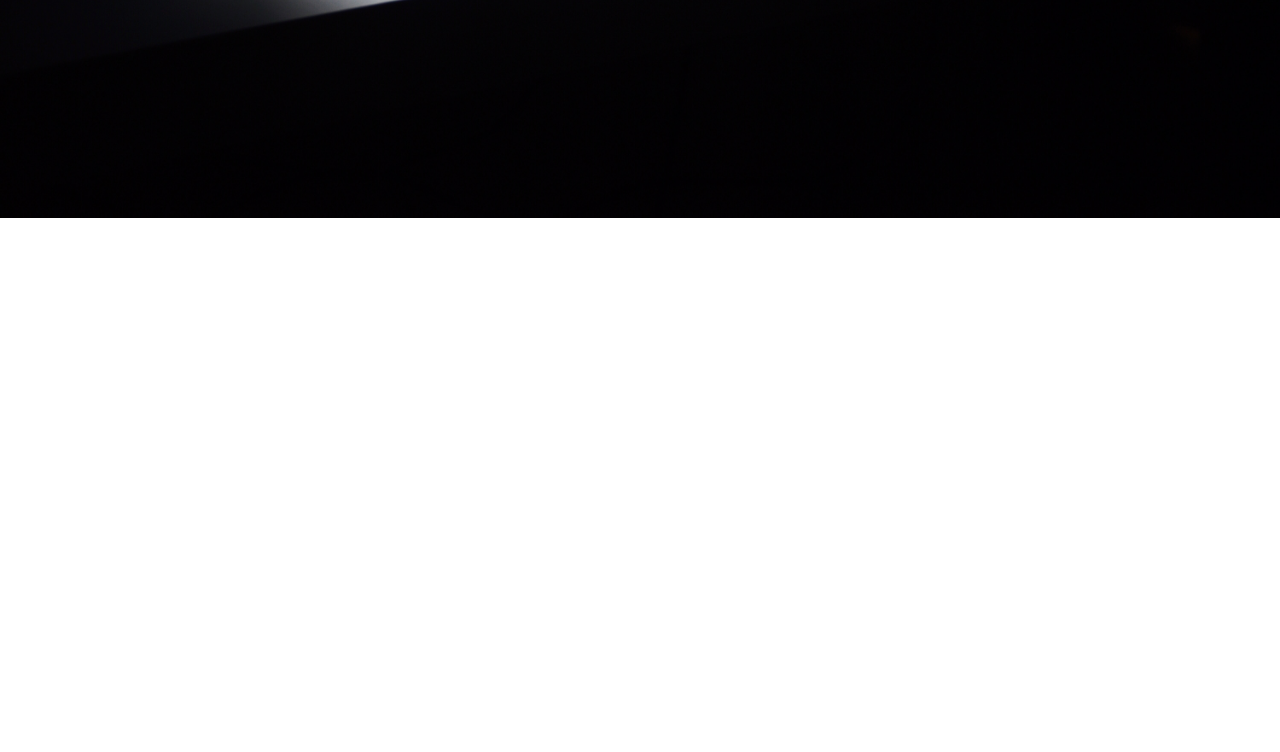
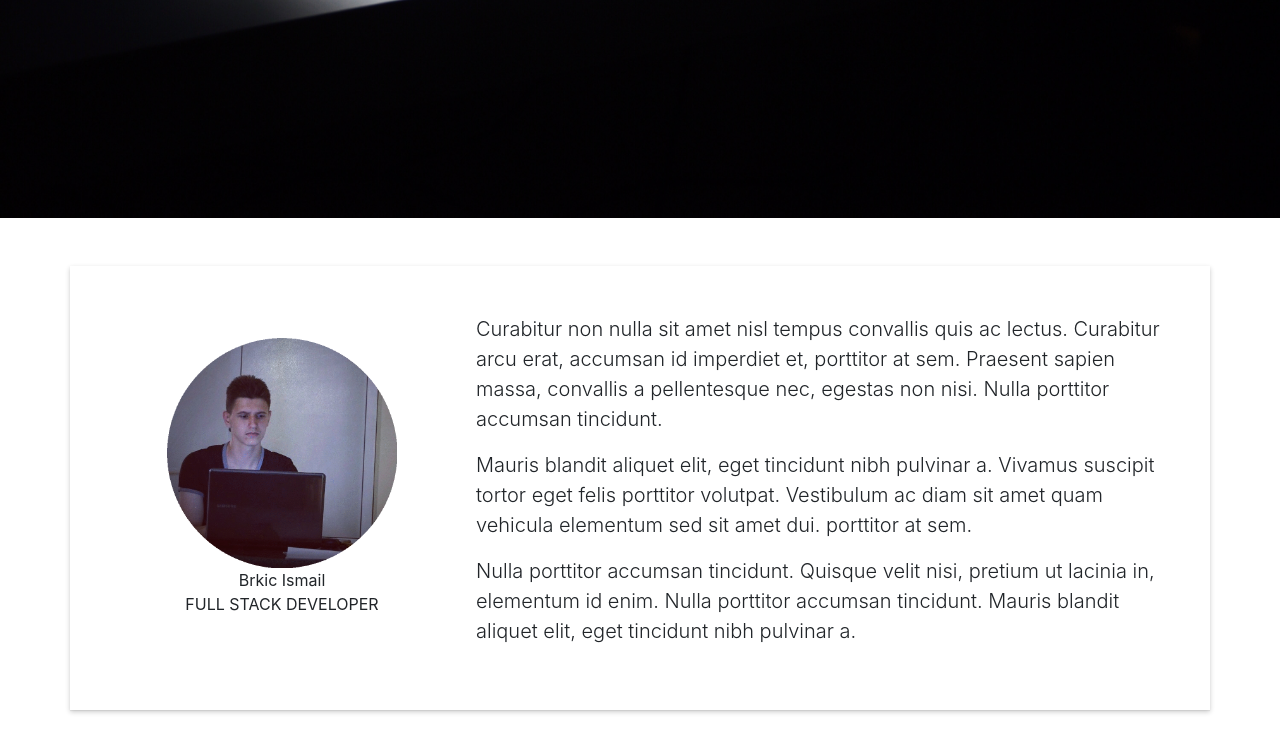
Before and after one commit to ismi4/ismi4.github.io, a plain HTML site: page mainPage.html in a window 1280 px wide. Shown: the part 669-1421 px from the top of the page. Before the commit the page ends 887 px from the top, so only its background shows below. Drawn offline with nearby package versions, Linux system fonts and the light colour scheme.

Commit message:
About section positioning

```diff
--- a/Styles/mainPageStyle.css
+++ b/Styles/mainPageStyle.css
@@ -41,3 +41,22 @@
 .nav-item a span:hover {
     text-shadow: 7px 7px 8px white;
 }
+
+.box-shadow-full {
+    padding: 3rem 1.25rem;
+    position: relative;
+    background-color: #fff;
+    margin-bottom: 3rem;
+    z-index: 2;
+    box-shadow: 0 1px 1px 0 rgba(0, 0, 0, 0.06), 0 2px 5px 0 rgba(0, 0, 0, 0.2);
+  }
+
+
+ .about-img{
+    width: 70%;
+}
+
+  @media (min-width: 768px) {
+    .box-shadow-full {
+      padding: 3rem;
+    }
--- a/mainPage.html
+++ b/mainPage.html
@@ -11,7 +11,9 @@
     <script src="https://ajax.googleapis.com/ajax/libs/jquery/3.3.1/jquery.min.js"></script>
     <script src="https://cdnjs.cloudflare.com/ajax/libs/popper.js/1.14.7/umd/popper.min.js"></script>
     <script src="https://maxcdn.bootstrapcdn.com/bootstrap/4.3.1/js/bootstrap.min.js"></script>
+    <link rel="stylesheet" href="https://use.fontawesome.com/releases/v5.8.2/css/all.css" integrity="sha384-oS3vJWv+0UjzBfQzYUhtDYW+Pj2yciDJxpsK1OYPAYjqT085Qq/1cq5FLXAZQ7Ay" crossorigin="anonymous">
     <link rel="stylesheet" href="Styles/mainPageStyle.css">
+
     <title>Meet me...</title>
 
 </head>
@@ -65,7 +67,43 @@
 
     </div>
 
+    <section id="about">
 
+        <div class="container box-shadow-full mt-5">
+
+            <div class="row">
+
+            <div class="kkk col-md-4 col-sm-12 d-flex justify-content-center">
+                <div class="about-img mt-4 text-center">
+                    <img src="Media/profile-circle.gif" class="img-fluid rounded" alt="">
+                    <div>Brkic Ismail</div>
+                    <div>FULL STACK DEVELOPER</div>
+            </div>
+        </div>
+
+            <div class="k2 col-md-8">
+                <p class="lead">
+                    Curabitur non nulla sit amet nisl tempus convallis quis ac lectus. Curabitur arcu erat, accumsan id
+                    imperdiet et, porttitor
+                    at sem. Praesent sapien massa, convallis a pellentesque nec, egestas non nisi. Nulla
+                    porttitor accumsan tincidunt.
+                  </p>
+                  <p class="lead">
+                    Mauris blandit aliquet elit, eget tincidunt nibh pulvinar a. Vivamus suscipit tortor eget felis
+                    porttitor volutpat. Vestibulum
+                    ac diam sit amet quam vehicula elementum sed sit amet dui. porttitor at sem.
+                  </p>
+                  <p class="lead">
+                    Nulla porttitor accumsan tincidunt. Quisque velit nisi, pretium ut lacinia in, elementum id enim.
+                    Nulla porttitor accumsan
+                    tincidunt. Mauris blandit aliquet elit, eget tincidunt nibh pulvinar a.
+                  </p>
+            </div>
+
+        </div>
+
+
+    </section>
 
 
 
```
